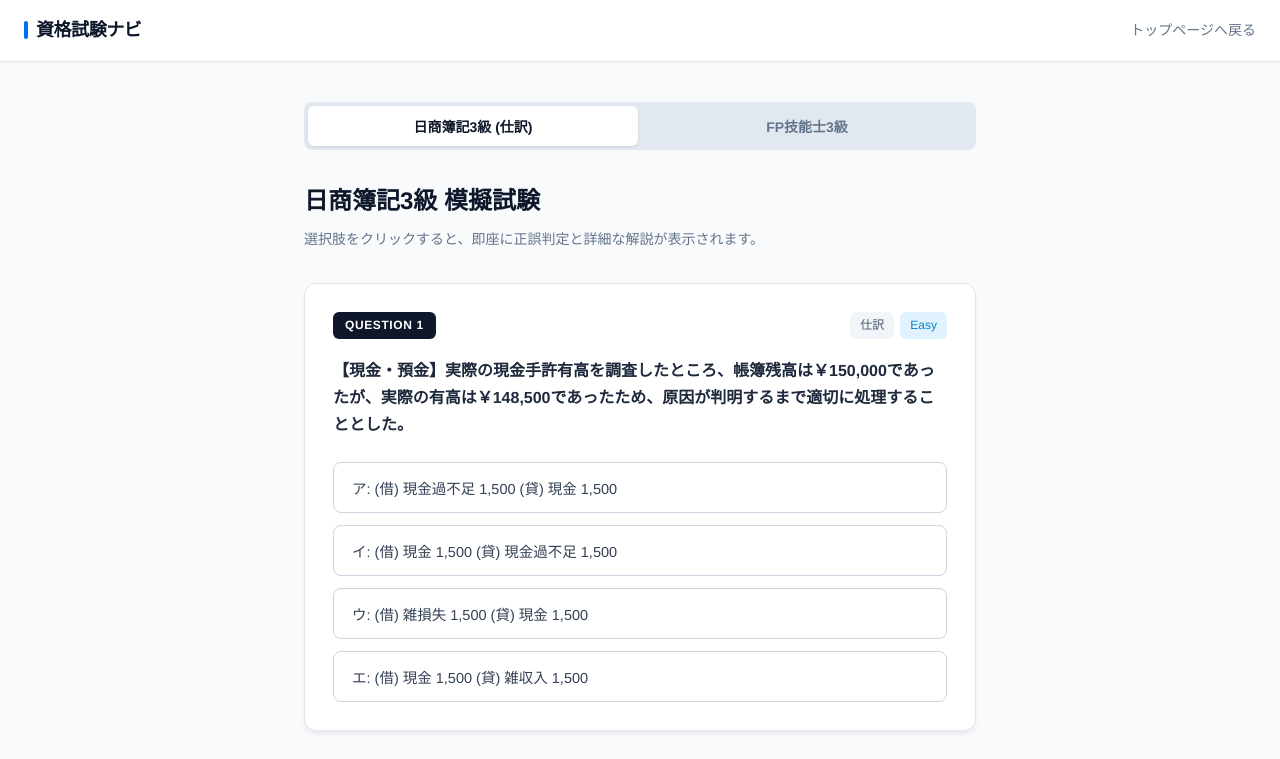
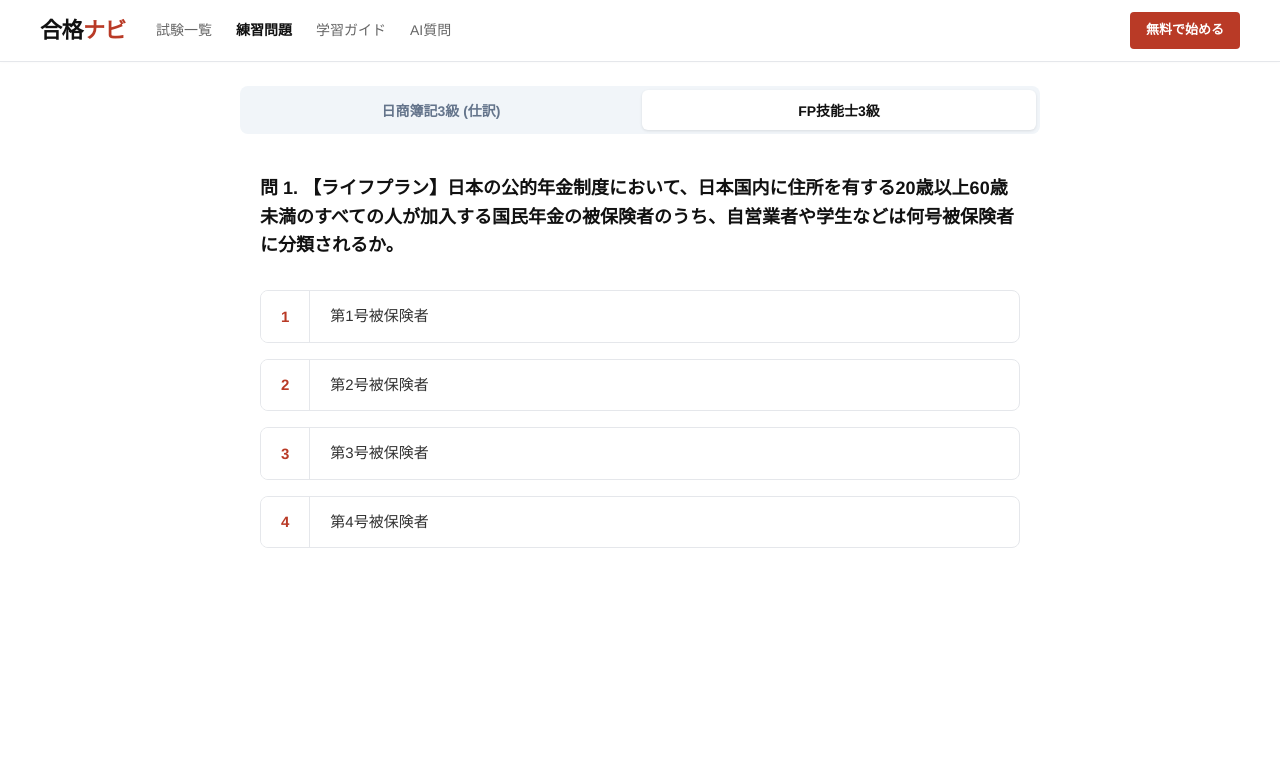
Before and after one commit to zrqZRQ77/japanese-web, a Next.js app in the folder goukaku-navi/: page /exams in a window 1280 px wide. Shown: the top 759 px of the page. Built offline with nearby package versions, Linux system fonts and the light colour scheme.

Commit message:
Update page.js

```diff
--- a/goukaku-navi/app/exams/page.js
+++ b/goukaku-navi/app/exams/page.js
@@ -3,169 +3,192 @@
 import React, { useState } from 'react';
 import Link from 'next/link';
 
-// 引入本地题库数据，确保路径在 Vercel 锁定根目录下绝对安全
+// 引入本地题库数据
 import bokiData from '../../data/boki3.json';
 import fpData from '../../data/fp3.json';
 
 export default function ExamsPage() {
-  const [currentExam, setCurrentExam] = useState('boki');
-  const [selectedAnswers, setSelectedAnswers] = useState({});
-  const [showExplanations, setShowExplanations] = useState({});
+  const [currentExam, setCurrentExam] = useState('fp'); // 默认选中FP技能士3級
+  const [currentIndex, setCurrentIndex] = useState(0); // 当前题目的索引
+  const [selectedAnswers, setSelectedAnswers] = useState({}); // 记录每题用户的选择
+  const [showExplanations, setShowExplanations] = useState({}); // 记录每题是否显示解析
 
   const questions = currentExam === 'boki' ? bokiData : fpData;
+  const currentQuestion = questions[currentIndex] || null;
 
-  const handleAnswerClick = (qIndex, optionLetter) => {
-    if (selectedAnswers[qIndex]) return;
-    setSelectedAnswers(prev => ({ ...prev, [qIndex]: optionLetter }));
-    setShowExplanations(prev => ({ ...prev, [qIndex]: true }));
+  const handleAnswerClick = (optionLetter) => {
+    if (selectedAnswers[currentIndex]) return; // 答过之后不能重复点
+    setSelectedAnswers(prev => ({ ...prev, [currentIndex]: optionLetter }));
+    setShowExplanations(prev => ({ ...prev, [currentIndex]: true }));
+  };
+
+  const handleNextQuestion = () => {
+    if (currentIndex < questions.length - 1) {
+      setCurrentIndex(prev => prev + 1);
+    } else {
+      alert('すべての問題が完了しました！');
+    }
+  };
+
+  const handleTabChange = (examType) => {
+    setCurrentExam(examType);
+    setCurrentIndex(0);
+    setSelectedAnswers({});
+    setShowExplanations({});
   };
 
   return (
-    <div style={{ display: 'flex', flexDirection: 'column', minHeight: '100vh', backgroundColor: '#f8fafc', fontFamily: '"Helvetica Neue", Arial, "Hiragino Kaku Gothic ProN", "Hiragino Sans", Meiryo, sans-serif' }}>
+    <div style={{ minHeight: '100vh', backgroundColor: '#ffffff', fontFamily: '"Helvetica Neue", Arial, "Hiragino Kaku Gothic ProN", "Hiragino Sans", Meiryo, sans-serif' }}>
 
-      {/* 原生风格顶部导航栏 */}
-      <header style={{ background: '#ffffff', padding: '16px 24px', borderBottom: '1px solid #e2e8f0', display: 'flex', justifyContent: 'space-between', alignItems: 'center', sticky: 'top', zIndex: 50, boxShadow: '0 1px 2px 0 rgba(0, 0, 0, 0.05)' }}>
-        <div style={{ display: 'flex', alignItems: 'center', gap: '8px' }}>
-          <span style={{ display: 'inline-block', width: '4px', height: '18px', backgroundColor: '#0070f3', borderRadius: '2px' }}></span>
-          <span style={{ fontWeight: '700', fontSize: '18px', color: '#0f172a', letterSpacing: '-0.025em' }}>資格試験ナビ</span>
+      {/* 像素级还原：顶部导航栏 */}
+      <header style={{ background: '#ffffff', padding: '12px 40px', borderBottom: '1px solid #e5e7eb', display: 'flex', justifyContent: 'space-between', alignItems: 'center', boxShadow: '0 1px 3px rgba(0,0,0,0.02)' }}>
+        <div style={{ display: 'flex', alignItems: 'center', gap: '30px' }}>
+          {/* Logo 区域 */}
+          <span style={{ fontWeight: '900', fontSize: '22px', color: '#111111', letterSpacing: '-0.5px' }}>
+            合格<span style={{ color: '#b93a26' }}>ナビ</span>
+          </span>
+          {/* 中央菜单 */}
+          <nav style={{ display: 'flex', gap: '24px', fontSize: '14px', color: '#666666' }}>
+            <span style={{ cursor: 'pointer' }}>試験一覧</span>
+            <span style={{ cursor: 'pointer', color: '#111111', fontWeight: '600' }}>練習問題</span>
+            <span style={{ cursor: 'pointer' }}>学習ガイド</span>
+            <span style={{ cursor: 'pointer' }}>AI質問</span>
+          </nav>
         </div>
-        <Link href="/" style={{ color: '#64748b', textDecoration: 'none', fontSize: '14px', fontWeight: '500', transition: 'color 0.2s' }}>
-          トップページへ戻る
+        <Link href="/" style={{ background: '#b93a26', color: '#ffffff', textDecoration: 'none', padding: '8px 16px', borderRadius: '4px', fontSize: '13px', fontWeight: '600' }}>
+          無料で始める
         </Link>
       </header>
 
-      {/* 主体内容区 */}
-      <main style={{ flex: 1, maxWidth: '720px', width: '100%', margin: '0 auto', padding: '40px 24px' }}>
-
-        {/* 考试切换 Tab 选项卡 */}
-        <div style={{ display: 'flex', background: '#e2e8f0', padding: '4px', borderRadius: '8px', marginBottom: '32px', gap: '4px' }}>
+      {/* 考试切换二级 Tab */}
+      <div style={{ maxWidth: '800px', margin: '24px auto 0 auto', padding: '0 20px', display: 'flex', background: '#f1f5f9', padding: '4px', borderRadius: '8px', gap: '4px' }}>
         <button
-            onClick={() => { setCurrentExam('boki'); setSelectedAnswers({}); setShowExplanations({}); }}
-            style={{ flex: 1, padding: '10px 16px', fontSize: '14px', fontWeight: '600', cursor: 'pointer', backgroundColor: currentExam === 'boki' ? '#ffffff' : 'transparent', color: currentExam === 'boki' ? '#0f172a' : '#64748b', border: 'none', borderRadius: '6px', boxShadow: currentExam === 'boki' ? '0 1px 3px 0 rgba(0, 0, 0, 0.1)' : 'none', transition: 'all 0.2s' }}
+          onClick={() => handleTabChange('boki')}
+          style={{ flex: 1, padding: '10px', fontSize: '14px', fontWeight: '600', cursor: 'pointer', backgroundColor: currentExam === 'boki' ? '#ffffff' : 'transparent', color: currentExam === 'boki' ? '#111111' : '#64748b', border: 'none', borderRadius: '6px', boxShadow: currentExam === 'boki' ? '0 1px 3px rgba(0,0,0,0.1)' : 'none' }}
         >
           日商簿記3級 (仕訳)
         </button>
         <button
-            onClick={() => { setCurrentExam('fp'); setSelectedAnswers({}); setShowExplanations({}); }}
-            style={{ flex: 1, padding: '10px 16px', fontSize: '14px', fontWeight: '600', cursor: 'pointer', backgroundColor: currentExam === 'fp' ? '#ffffff' : 'transparent', color: currentExam === 'fp' ? '#0f172a' : '#64748b', border: 'none', borderRadius: '6px', boxShadow: currentExam === 'fp' ? '0 1px 3px 0 rgba(0, 0, 0, 0.1)' : 'none', transition: 'all 0.2s' }}
+          onClick={() => handleTabChange('fp')}
+          style={{ flex: 1, padding: '10px', fontSize: '14px', fontWeight: '600', cursor: 'pointer', backgroundColor: currentExam === 'fp' ? '#ffffff' : 'transparent', color: currentExam === 'fp' ? '#111111' : '#64748b', border: 'none', borderRadius: '6px', boxShadow: currentExam === 'fp' ? '0 1px 3px rgba(0,0,0,0.1)' : 'none' }}
         >
           FP技能士3級
         </button>
       </div>
 
-        {/* 页面大标题 */}
-        <div style={{ marginBottom: '32px' }}>
-          <h1 style={{ fontSize: '24px', fontWeight: '800', color: '#0f172a', margin: '0 0 8px 0' }}>
-            {currentExam === 'boki' ? '日商簿記3級 模擬試験' : 'FP技能士3級 模擬試験'}
-          </h1>
-          <p style={{ fontSize: '14px', color: '#64748b', margin: 0 }}>選択肢をクリックすると、即座に正誤判定と詳細な解説が表示されます。</p>
+      {/* 主体做题区域 */}
+      {currentQuestion && (
+        <main style={{ maxWidth: '800px', margin: '0 auto', padding: '40px 20px' }}>
+
+          {/* 题目文本区 */}
+          <div style={{ fontSize: '18px', fontWeight: '600', color: '#111111', lineHeight: '1.6', marginBottom: '30px' }}>
+            問 {currentIndex + 1}. {currentQuestion.question_text}
           </div>
 
-        {/* 题目卡片循环 */}
-        {questions.map((q, index) => {
-          const userAnswer = selectedAnswers[index];
-          const isCorrect = userAnswer === q.correct_answer;
+          {/* 像素级还原：选项列表样式 */}
+          <div style={{ display: 'flex', flexDirection: 'column', gap: '16px', marginBottom: '35px' }}>
+            {currentQuestion.options.map((opt, optIndex) => {
+              const letter = opt.charAt(0); // 获取 A, B, C... 等作为内部逻辑判断
+              const isCurrentSelected = selectedAnswers[currentIndex] === letter;
+              const isCorrectAnswer = letter === currentQuestion.correct_answer;
+              const hasAnswered = !!selectedAnswers[currentIndex];
 
-          return (
-            <div key={index} style={{ background: '#ffffff', padding: '28px', borderRadius: '12px', marginBottom: '28px', boxShadow: '0 4px 6px -1px rgba(0, 0, 0, 0.05), 0 2px 4px -1px rgba(0, 0, 0, 0.03)', border: '1px solid #e2e8f0', transition: 'transform 0.2s' }}>
-
-              {/* 题号与分类标签 */}
-              <div style={{ display: 'flex', justifyContent: 'space-between', alignItems: 'center', marginBottom: '18px' }}>
-                <span style={{ background: '#0f172a', color: '#ffffff', padding: '4px 12px', fontSize: '12px', fontWeight: '700', borderRadius: '6px', letterSpacing: '0.05em' }}>
-                  QUESTION {index + 1}
-                </span>
-                <div style={{ display: 'flex', gap: '6px' }}>
-                  <span style={{ color: '#475569', fontSize: '12px', fontWeight: '500', background: '#f1f5f9', padding: '4px 10px', borderRadius: '6px' }}>{q.category}</span>
-                  <span style={{ color: '#0284c7', fontSize: '12px', fontWeight: '500', background: '#e0f2fe', padding: '4px 10px', borderRadius: '6px' }}>{q.difficulty}</span>
-                </div>
-              </div>
-
-              {/* 题目文本 */}
-              <p style={{ fontSize: '16px', lineHeight: '1.7', fontWeight: '600', color: '#1e293b', whiteSpace: 'pre-wrap', margin: '0 0 24px 0' }}>
-                {q.question_text}
-              </p>
-
-              {/* 选项区域 */}
-              <div style={{ display: 'flex', flexDirection: 'column', gap: '12px' }}>
-                {q.options.map((opt) => {
-                  const letter = opt.charAt(0); // 获取 A, B, C, D
-                  const isCurrentOptSelected = userAnswer === letter;
-                  const isCurrentOptCorrect = letter === q.correct_answer;
-
-                  // 默认选项按钮样式
-                  let btnStyle = {
-                    padding: '14px 18px', textAlign: 'left', fontSize: '14.5px', borderRadius: '8px', border: '1px solid #cbd5e1', backgroundColor: '#ffffff', cursor: 'pointer', width: '100%', fontWeight: '500', color: '#334155', transition: 'all 0.2s', outline: 'none'
+              // 样式定义
+              let containerStyle = {
+                display: 'flex', alignItems: 'stretch', width: '100%', border: '1px solid #e5e7eb', borderRadius: '8px', backgroundColor: '#ffffff', cursor: 'pointer', transition: 'all 0.2s', overflow: 'hidden', textAlign: 'left'
+              };
+              let numberBoxStyle = {
+                padding: '14px 20px', borderRight: '1px solid #e5e7eb', backgroundColor: '#ffffff', color: '#b93a26', fontWeight: '700', fontSize: '15px', display: 'flex', alignItems: 'center', justifyContent: 'center'
+              };
+              let textBoxStyle = {
+                padding: '14px 20px', color: '#333333', fontSize: '15px', display: 'flex', alignItems: 'center', flex: 1, lineHeight: '1.5'
               };
 
-                  // 用户点击后的状态染色逻辑
-                  if (userAnswer) {
-                    if (isCurrentOptCorrect) {
-                      // 正确答案样式（优雅绿）
-                      btnStyle.backgroundColor = '#f0fdf4';
-                      btnStyle.borderColor = '#22c55e';
-                      btnStyle.color = '#15803d';
-                      btnStyle.fontWeight = '600';
-                    } else if (isCurrentOptSelected && !isCorrect) {
-                      // 用户选错的样式（警示红）
-                      btnStyle.backgroundColor = '#fef2f2';
-                      btnStyle.borderColor = '#ef4444';
-                      btnStyle.color = '#b91c1c';
-                      btnStyle.fontWeight = '600';
+              // 用户点击后的精确染色逻辑
+              if (hasAnswered) {
+                if (isCorrectAnswer) {
+                  // 正解选项：淡绿底、绿边
+                  containerStyle.backgroundColor = '#e6f4ea';
+                  containerStyle.borderColor = '#34a853';
+                  numberBoxStyle.backgroundColor = '#e6f4ea';
+                  numberBoxStyle.borderRightColor = '#34a853';
+                  numberBoxStyle.color = '#137333';
+                  textBoxStyle.color = '#137333';
+                } else if (isCurrentSelected) {
+                  // 选错选项：淡红底、红边
+                  containerStyle.backgroundColor = '#fce8e6';
+                  containerStyle.borderColor = '#ea4335';
+                  numberBoxStyle.backgroundColor = '#fce8e6';
+                  numberBoxStyle.borderRightColor = '#ea4335';
+                  numberBoxStyle.color = '#c5221f';
+                  textBoxStyle.color = '#c5221f';
                 } else {
-                      // 未选中的其他错误选项（淡化处理）
-                      btnStyle.backgroundColor = '#ffffff';
-                      btnStyle.borderColor = '#f1f5f9';
-                      btnStyle.color = '#94a3b8';
-                      btnStyle.cursor = 'not-allowed';
+                  // 其它未选选项置淡
+                  containerStyle.opacity = 0.6;
+                  containerStyle.cursor = 'not-allowed';
                 }
               }
 
               return (
                 <button
                   key={opt}
-                      onClick={() => handleAnswerClick(index, letter)}
-                      disabled={!!userAnswer}
-                      style={btnStyle}
+                  disabled={hasAnswered}
+                  onClick={() => handleAnswerClick(letter)}
+                  style={containerStyle}
                   onMouseEnter={(e) => {
-                        if (!userAnswer) {
-                          e.currentTarget.style.borderColor = '#0070f3';
-                          e.currentTarget.style.backgroundColor = '#f8fafc';
-                        }
+                    if (!hasAnswered) e.currentTarget.style.borderColor = '#b93a26';
                   }}
                   onMouseLeave={(e) => {
-                        if (!userAnswer) {
-                          e.currentTarget.style.borderColor = '#cbd5e1';
-                          e.currentTarget.style.backgroundColor = '#ffffff';
-                        }
+                    if (!hasAnswered) e.currentTarget.style.borderColor = '#e5e7eb';
                   }}
                 >
-                      {opt}
+                  <div style={numberBoxStyle}>{optIndex + 1}</div>
+                  <div style={textBoxStyle}>{opt.substring(2)}</div>
                 </button>
               );
             })}
           </div>
 
-              {/* 答案与白话详细解析 */}
-              {showExplanations[index] && (
-                <div style={{ marginTop: '24px', padding: '20px', background: '#f8fafc', borderLeft: '4px solid #0070f3', borderRadius: '0 8px 8px 0', borderTop: '1px solid #f1f5f9', borderRight: '1px solid #f1f5f9', borderBottom: '1px solid #f1f5f9' }}>
-                  <div style={{ fontWeight: '700', fontSize: '15px', color: isCorrect ? '#16a34a' : '#dc2626', marginBottom: '10px', display: 'flex', alignItems: 'center', gap: '6px' }}>
-                    {isCorrect ? '⭕ 正解' : `❌ 不正解（正解は ${q.correct_answer}）`}
+          {/* 像素级还原：正误判定与白话详细解析 */}
+          {showExplanations[currentIndex] && (
+            <div style={{ borderTop: '1px solid #e5e7eb', paddingTop: '30px', animation: 'fadeIn 0.3s ease' }}>
+
+              {/* 正误提示 */}
+              <div style={{ display: 'flex', alignItems: 'center', gap: '6px', fontSize: '16px', fontWeight: '700', color: selectedAnswers[currentIndex] === currentQuestion.correct_answer ? '#34a853' : '#ea4335', marginBottom: '16px' }}>
+                {selectedAnswers[currentIndex] === currentQuestion.correct_answer ? (
+                  <span>✓ 正解</span>
+                ) : (
+                  <span>✗ 不正解</span>
+                )}
               </div>
-                  <div style={{ fontSize: '13px', fontWeight: '700', color: '#475569', marginBottom: '4px' }}>【解説】</div>
-                  <p style={{ fontSize: '14px', color: '#334155', lineHeight: '1.7', margin: 0, whiteSpace: 'pre-wrap' }}>
-                    {q.explanation}
+
+              {/* 经典淡灰底、左侧金黄粗线解析框 */}
+              <div style={{ background: '#f8f9fa', borderLeft: '4px solid #c9a054', padding: '20px', borderRadius: '4px', marginBottom: '24px' }}>
+                <p style={{ fontSize: '14.5px', color: '#444444', lineHeight: '1.7', margin: 0, whiteSpace: 'pre-wrap' }}>
+                  {currentQuestion.explanation}
                 </p>
               </div>
+
+              {/* 下方联动控制区 */}
+              <div style={{ display: 'flex', flexDirection: 'column', alignItems: 'flex-start', gap: '20px' }}>
+                {/* AI 提问辅助按钮 */}
+                <button style={{ display: 'flex', alignItems: 'center', gap: '6px', background: '#ffffff', border: '1px solid #cbd5e1', padding: '8px 16px', borderRadius: '6px', fontSize: '14px', color: '#334155', cursor: 'pointer', fontWeight: '500' }}>
+                  🍵 AIにもっと詳しく聞く
+                </button>
+
+                {/* 下一题流转按钮 */}
+                <button
+                  onClick={handleNextQuestion}
+                  style={{ background: '#b93a26', color: '#ffffff', border: 'none', padding: '12px 28px', borderRadius: '6px', fontSize: '15px', fontWeight: '600', cursor: 'pointer', display: 'flex', alignItems: 'center', gap: '8px', boxShadow: '0 2px 4px rgba(185,58,38,0.15)' }}
+                >
+                  次の問題へ →
+                </button>
+              </div>
+
+            </div>
+          )}
+        </main>
       )}
     </div>
   );
-        })}
-      </main>
-
-      {/* 原生高质感页脚 */}
-      <footer style={{ textAlign: 'center', padding: '24px', color: '#94a3b8', fontSize: '13px', borderTop: '1px solid #e2e8f0', background: '#ffffff', fontWeight: '500' }}>
-        © 2026 資格試験ナビ. All Rights Reserved.
-      </footer>
-    </div>
-  );
 }
```
Lines whose indentation alone changed are shown as unchanged.
